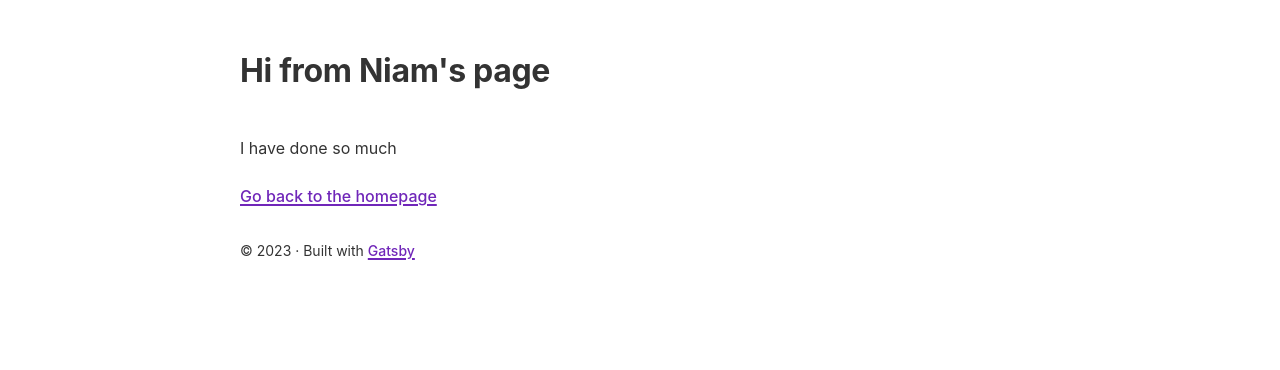
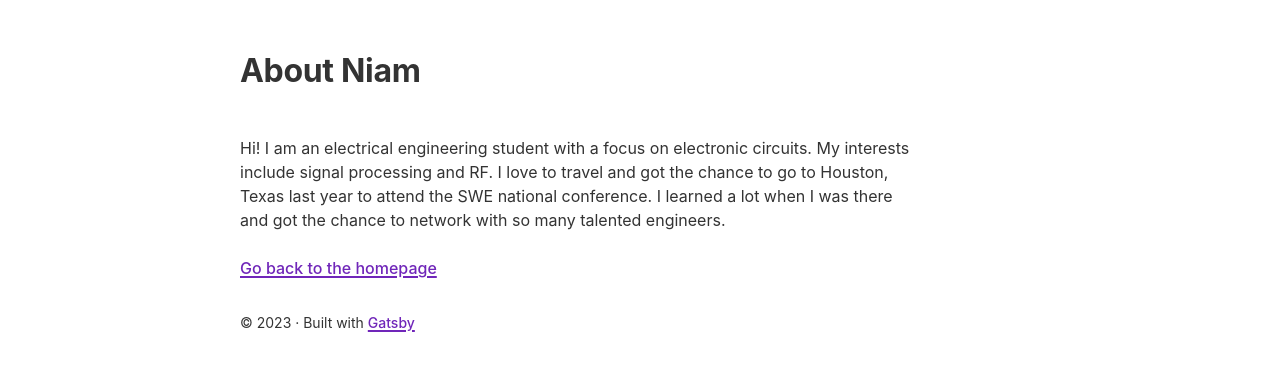
Before and after one commit to Ivan-E-Johnson/senior-design-lab3-test, a Gatsby site: page /NiamPage in a window 1280 px wide. Shown: the part 48-418 px from the top of the page. Built offline with nearby package versions, Linux system fonts and the light colour scheme; Gatsby itself is replaced by a stand-in of ours.

Commit message:
added some text

```diff
--- a/src/pages/NiamPage.js
+++ b/src/pages/NiamPage.js
@@ -8,8 +8,8 @@ import * as styles from "../components/index.module.css"
 
 const NiamPage = () => (
     <Layout>
-      <h1>Hi from Niam's page</h1>
-      <p>I have done so much</p>
+      <h1>About Niam</h1>
+      <p>Hi! I am an electrical engineering student with a focus on electronic circuits. My interests include signal processing and RF. I love to travel and got the chance to go to Houston, Texas last year to attend the SWE national conference. I learned a lot when I was there and got the chance to network with so many talented engineers.</p>
       <Link to="/">Go back to the homepage</Link>
     </Layout>
   )
```
